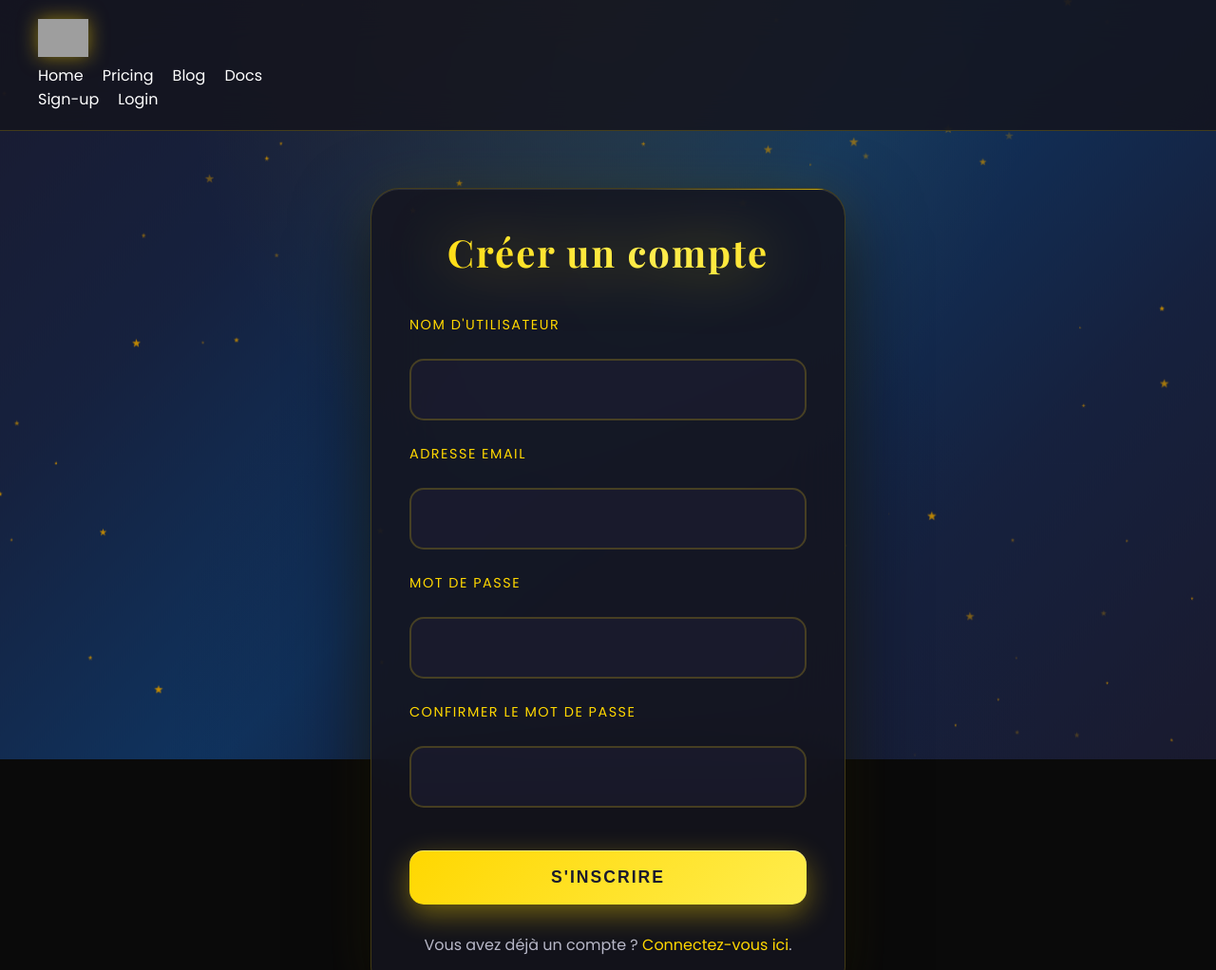
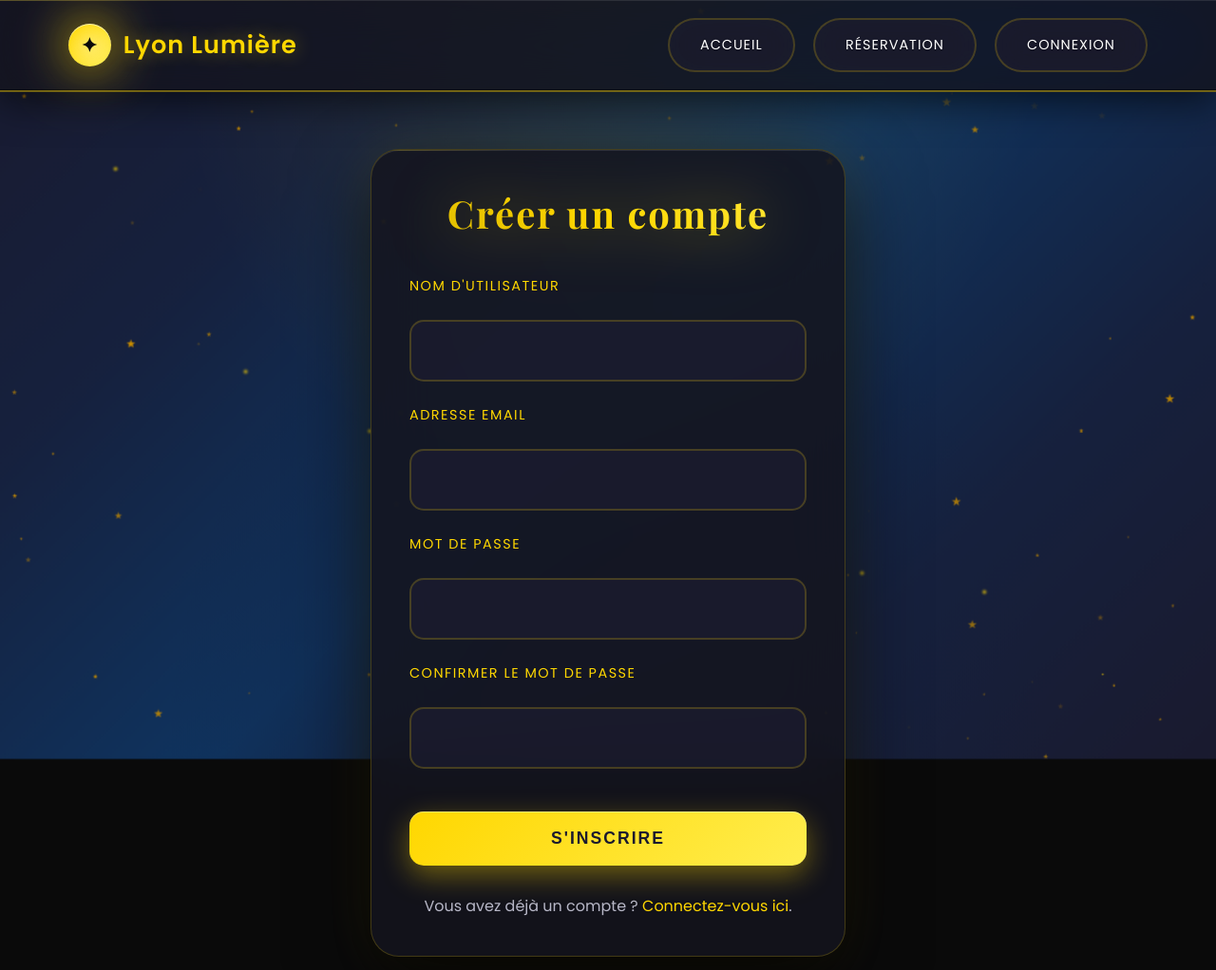
Before and after one commit to Miinnee/BlockChainersEpreuveWeb, a plain HTML site: page pages/register.html in a window 1280 px wide. Shown: the top 1022 px of the page at 95% size. Drawn offline with nearby package versions, Linux system fonts and the light colour scheme; grey boxes are pictures that could not be loaded.

Commit message:
feat: update register page layout with new header and improved particle effects

```diff
--- a/pages/register.html
+++ b/pages/register.html
@@ -4,56 +4,48 @@
 <head>
     <meta charset="UTF-8">
     <meta name="viewport" content="width=device-width, initial-scale=1.0">
-    <title>Register</title>
+    <title>Register - Lyon Lumière</title>
     <link rel="stylesheet" href="../styles/style.css">
     <link rel="stylesheet" href="../styles/Register.css">
     <script src="https://cdn.jsdelivr.net/particles.js/2.0.0/particles.min.js"></script>
-
-    <style>
-        #particles-js {
-            position: fixed;
-            width: 100%;
-            height: 100%;
-            z-index: -1;
-            background-color: #00000000; /* Ajoutez une couleur de fond si nécessaire */
-        }
-
-        .content {
-            position: relative;
-            z-index: 1;
-        }
-    </style>
+    <script src="../scripts/header.js" defer></script>
 </head>
 
 <body>
-    <div id="particles-js"></div> <!-- Conteneur des particules seul -->
+    <div id="particles-js"></div>
 
-    <nav class="menu-container">
-        <!-- burger menu -->
-        <input type="checkbox" aria-label="Toggle menu" />
-        <span></span>
-        <span></span>
-        <span></span>
+    <!-- Lumières flottantes -->
+    <div class="floating-lights">
+        <div class="light"></div>
+        <div class="light"></div>
+        <div class="light"></div>
+        <div class="light"></div>
+        <div class="light"></div>
+        <div class="light"></div>
+    </div>
 
-        <!-- logo -->
-        <a href="#" class="menu-logo">
-            <img src="https://wweb.dev/resources/navigation-generator/logo-placeholder.png" alt="My Awesome Website" />
+    <header class="header">
+        <nav class="nav-container">
+            <a href="../index.html" class="logo">
+                <div class="logo-icon"></div>
+                <span>Lyon Lumière</span>
             </a>
 
-        <!-- menu items -->
-        <div class="menu">
-            <ul>
-                <li><a href="../index.html">Home</a></li>
-                <li><a href="#pricing">Pricing</a></li>
-                <li><a href="#blog">Blog</a></li>
-                <li><a href="#docs">Docs</a></li>
-            </ul>
-            <ul>
-                <li><a href="register.html">Sign-up</a></li>
-                <li><a href="login.html">Login</a></li>
-            </ul>
+            <div class="mobile-menu-toggle">
+                <div class="hamburger-line"></div>
+                <div class="hamburger-line"></div>
+                <div class="hamburger-line"></div>
+            </div>
+
+            <div class="nav-menu">
+                <div class="nav-section">
+                    <a href="../index.html" class="nav-link"><span>Accueil</span></a>
+                    <a href="./reservation.html" class="nav-link"><span>Réservation</span></a>
+                    <a href="./login.html" class="nav-link"><span>Connexion</span></a>
+                </div>
             </div>
         </nav>
+    </header>
 
     <main class="register-container">
         <h1>Créer un compte</h1>
@@ -76,9 +68,6 @@
 
         <p>Vous avez déjà un compte ? <a href="login.html">Connectez-vous ici</a>.</p>
     </main>
-</body>
-
-</html>
 
     <script>
         // Initialisation des particules après le chargement de la page
@@ -86,7 +75,7 @@
             particlesJS("particles-js", {
                 "particles": {
                     "number": {
-                    "value": 80, // Réduit pour de meilleures performances
+                        "value": 80,
                         "density": {
                             "enable": true,
                             "value_area": 800
@@ -159,3 +148,6 @@
             });
         });
     </script>
+</body>
+
+</html>
```
Lines whose indentation alone changed are shown as unchanged.
